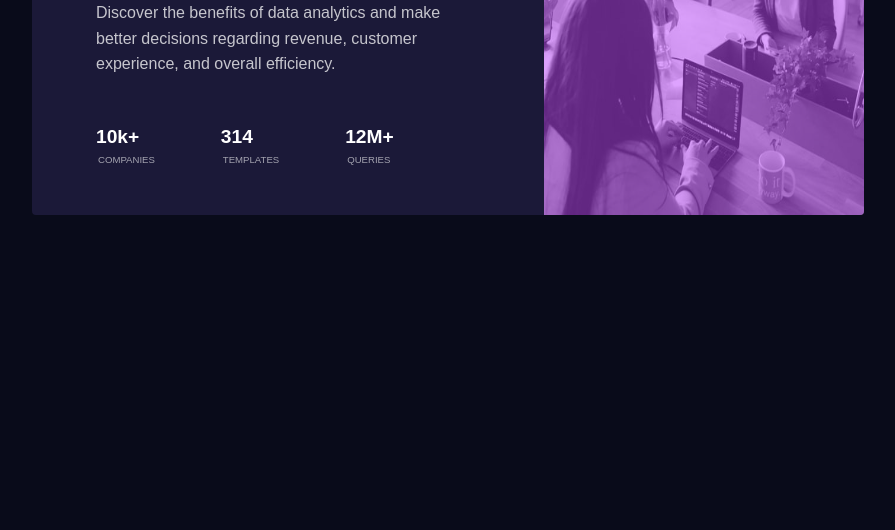
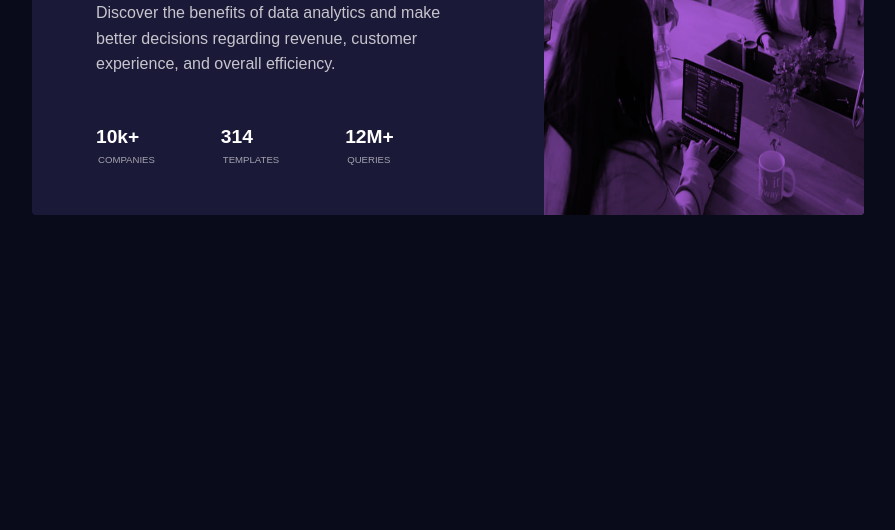
Before and after one commit to MenaiAla/stats-preview-card-component-main-challenge, a plain HTML site: page index.html in a window 1280 px wide. Shown: the part 270-800 px from the top of the page, without its empty margins (192-1087 px from the left). Drawn offline with Linux system fonts and the light colour scheme; a web font is replaced by a local one.

Commit message:
:bug: Replace filter with mix-blend-mode

```diff
--- a/stylesheet/index.scss
+++ b/stylesheet/index.scss
@@ -42,8 +42,7 @@ body {
 .card-image-overlay {
   width: 100%;
   background-color: $accent;
-  opacity: 0.5;
-  filter: saturate(100%) contrast(150%);
+  mix-blend-mode: multiply;
   position: absolute;
   height: 100%;
   z-index: 1;
```
Also changed, not shown: stylesheet/index.css, 1 other file.
